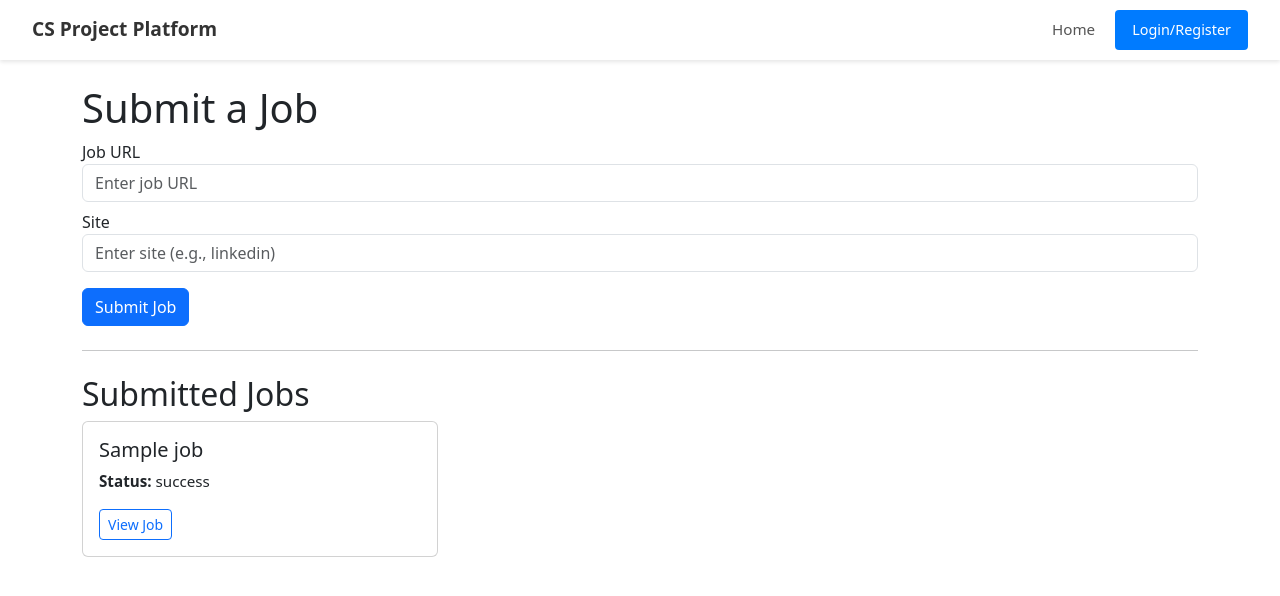
After one commit to AlexandrosMaragkakis/CS-Projects-Platform, a Flask app: template app/templates/job_posting.html in a window 1280 px wide. The commit adds this page. Shown: the top 596 px of the page. Run offline with Flask 3, Linux system fonts and the light colour scheme; the template is opened without the code that fills it: most values are stand-ins (such as "Sample title", 1, 10 or a date in 2020).

Commit message:
Add job posting logic in the app

```diff
--- a/app/__init__.py
+++ b/app/__init__.py
@@ -12,6 +12,7 @@ from .blueprints.error_hadling import errors
 from .blueprints.search import search_bp
 from .blueprints.user_pages import user_bp
 from .blueprints.topic_pages import topic_bp
+from .blueprints.job_posting import job_posting_bp
 
 
 def create_app(config_name=None):
@@ -19,7 +20,7 @@ def create_app(config_name=None):
 
     app = Flask(__name__, static_url_path="/static")
     app.config.from_object(config_by_name[config_name or "development"])
-    print(app.config)
+    # print(app.config)
     init_extensions(app)
     register_blueprints(app)
 
@@ -36,3 +37,4 @@ def register_blueprints(app):
     app.register_blueprint(search_bp)
     app.register_blueprint(user_bp)
     app.register_blueprint(topic_bp)
+    app.register_blueprint(job_posting_bp)
--- /dev/null
+++ b/app/blueprints/job_posting/__init__.py
@@ -0,0 +1,5 @@
+from flask import Blueprint  # type: ignore
+
+job_posting_bp = Blueprint("job_posting", __name__, template_folder="templates")
+
+from . import routes
--- a/app/config.py
+++ b/app/config.py
@@ -29,6 +29,9 @@ class Config:
     # Flask-Login settings
     SESSION_COOKIE_SECURE = True  # Enable for HTTPS in production
     REMEMBER_COOKIE_DURATION = 3600  # Duration for 'remember me' sessions (1 hour)
+
+    JOB_SERVICE_URL = os.environ.get("JOB_SERVICE_URL", "http://job-service:80")
+    DB_API_URL = os.environ.get("DB_API_URL", "http://db-service:80")
 
 
 class DevelopmentConfig(Config):
--- a/app/templates/base.html
+++ b/app/templates/base.html
@@ -69,7 +69,7 @@
     <div class="collapse navbar-collapse justify-content-end" id="navbarContent">
       <ul class="navbar-nav">
         <li class="nav-item">
-          <a class="nav-link" href="/" style="font-size: 0.95rem; color: #555; padding-right: 20px;">Home</a>
+          <a class="nav-link" href="{{ url_for('main.home') }}" style="font-size: 0.95rem; color: #555; padding-right: 20px;">Home</a>
         </li>
         {% if not current_user.is_authenticated %}
         <li class="nav-item">
@@ -77,19 +77,26 @@
         </li>
         {% else %}
         <li class="nav-item">
-          <a class="nav-link" href="/profile" style="font-size: 0.95rem; color: #555; padding-right: 20px;">Profile</a>
+          <a class="nav-link" href="{{ url_for('main.profile') }}" style="font-size: 0.95rem; color: #555; padding-right: 20px;">Profile</a>
         </li>
         {% if current_user.is_authenticated and current_user.__class__.__name__ == 'Student' %}
         <li class="nav-item">
-          <a class="nav-link" href="/submit" style="font-size: 0.95rem; color: #555; padding-right: 20px;">Submit</a>
+          <a class="nav-link" href="{{ url_for('project_submissions.submit') }}" style="font-size: 0.95rem; color: #555; padding-right: 20px;">Submit</a>
         </li>
         {% endif %}
         <li class="nav-item">
-          <a class="nav-link" href="/search" style="font-size: 0.95rem; color: #555; padding-right: 20px;">Search</a>
+          <a class="nav-link" href="{{ url_for('search.search') }}" style="font-size: 0.95rem; color: #555; padding-right: 20px;">Search</a>
+        </li>
+        {% if current_user.is_authenticated and current_user.company_name %}
+        <li class="nav-item">
+          <a class="nav-link" href="{{ url_for('job_posting.submit_job') }}" style="font-size: 0.95rem; color: #555; padding-right: 20px;">Post Jobs</a>
+        </li>
+        {% endif %}
         <li class="nav-item">
           <button class="btn" id="logoutBtn" style="background-color: #dc3545; color: white; font-size: 0.9rem; padding: 8px 16px; border-radius: 4px;">Logout</button>
         </li>
         {% endif %}
+
       </ul>
     </div>
 </nav>
--- /dev/null
+++ b/app/templates/job_posting.html
@@ -0,0 +1,76 @@
+{% extends "base.html" %}
+{% block title %}Submit a Job{% endblock %}
+
+{% block content %}
+<div class="container mt-4">
+  <h1>Submit a Job</h1>
+  <!-- Notification div for JS messages -->
+  <div id="notification"></div>
+
+  <!-- Job posting form with an id for JS reference -->
+  <form id="jobForm" method="post" action="{{ url_for('job_posting.submit_job') }}">
+    <div class="form-group">
+      <label for="job_url">Job URL</label>
+      <input type="text" class="form-control" id="job_url" name="job_url" placeholder="Enter job URL" required>
+    </div>
+    <div class="form-group mt-2">
+      <label for="site">Site</label>
+      <input type="text" class="form-control" id="site" name="site" placeholder="Enter site (e.g., linkedin)" required>
+    </div>
+    <button type="submit" class="btn btn-primary mt-3">Submit Job</button>
+  </form>
+
+  <hr class="my-4">
+
+  <h2>Submitted Jobs</h2>
+  {% if jobs %}
+    <div class="row row-cols-1 row-cols-md-2 row-cols-lg-3 g-4">
+      {% for job in jobs %}
+        <div class="col">
+          <div class="card h-100">
+            <div class="card-body">
+              <h5 class="card-title">{{ job.title }}</h5>
+              <p class="card-text">
+                <strong>Status:</strong> {{ job.status or "Processing" }}
+              </p>
+              <a href="{{ job.url }}" class="btn btn-outline-primary btn-sm" target="_blank">View Job</a>
+            </div>
+          </div>
+        </div>
+      {% endfor %}
+    </div>
+  {% else %}
+    <p>No jobs submitted yet.</p>
+  {% endif %}
+</div>
+
+<!-- JavaScript to handle the form submission via AJAX -->
+<script>
+document.getElementById("jobForm").addEventListener("submit", async function(e) {
+    e.preventDefault();
+    const formData = new FormData(e.target);
+    const job_url = formData.get("job_url");
+    const site = formData.get("site");
+    try {
+      const response = await fetch("{{ url_for('job_posting.submit_job') }}", {
+          method: "POST",
+          body: new URLSearchParams({ job_url, site }),
+          headers: {
+              "X-Requested-With": "XMLHttpRequest"
+          }
+      });
+      const result = await response.json();
+      const notificationDiv = document.getElementById("notification");
+      if(result.status === "success") {
+          notificationDiv.innerHTML = `<div class="alert alert-success">${result.message}</div>`;
+          // Optionally reload the page to update the job list after a short delay
+          setTimeout(() => { location.reload(); }, 2000);
+      } else {
+          notificationDiv.innerHTML = `<div class="alert alert-danger">${result.message}</div>`;
+      }
+    } catch (error) {
+      document.getElementById("notification").innerHTML = `<div class="alert alert-danger">Error submitting job: ${error.message}</div>`;
+    }
+});
+</script>
+{% endblock %}
```
Also changed, not shown: app/blueprints/job_posting/routes.py (added, +95 -0 lines).
